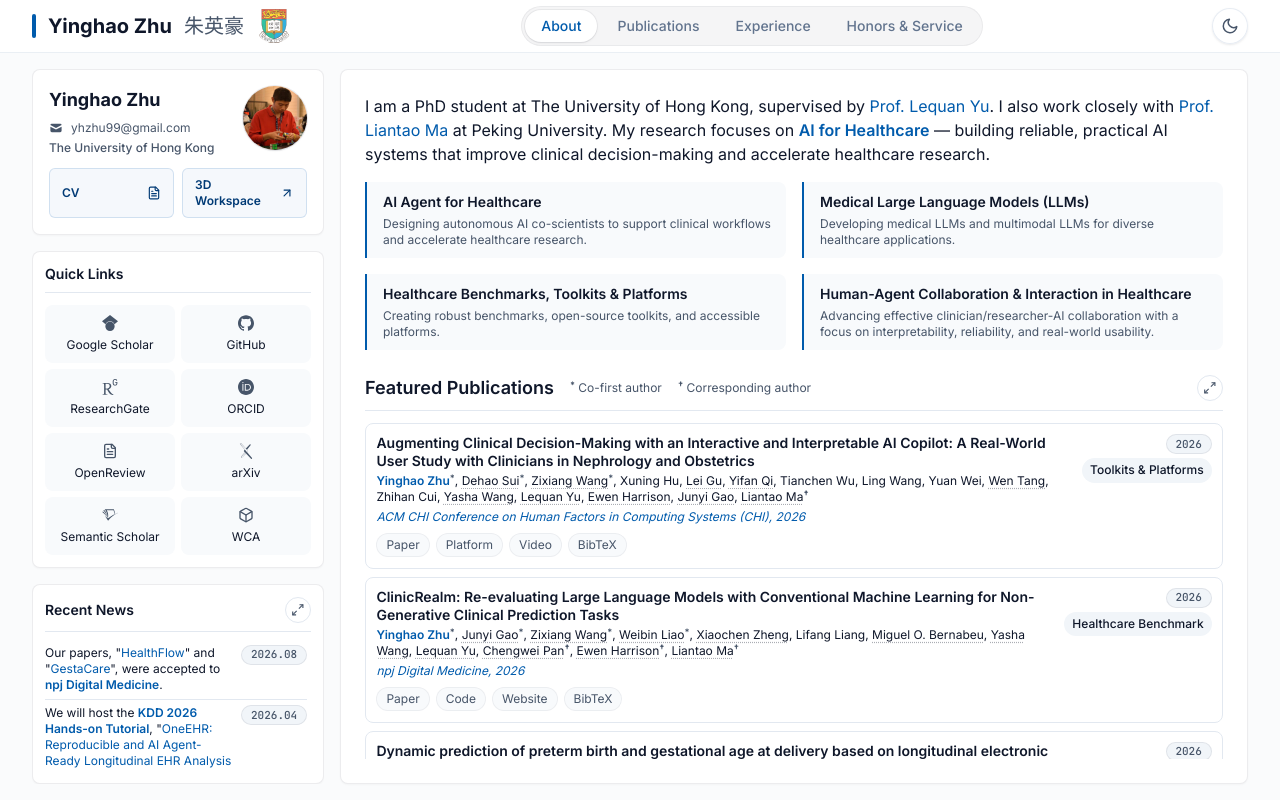
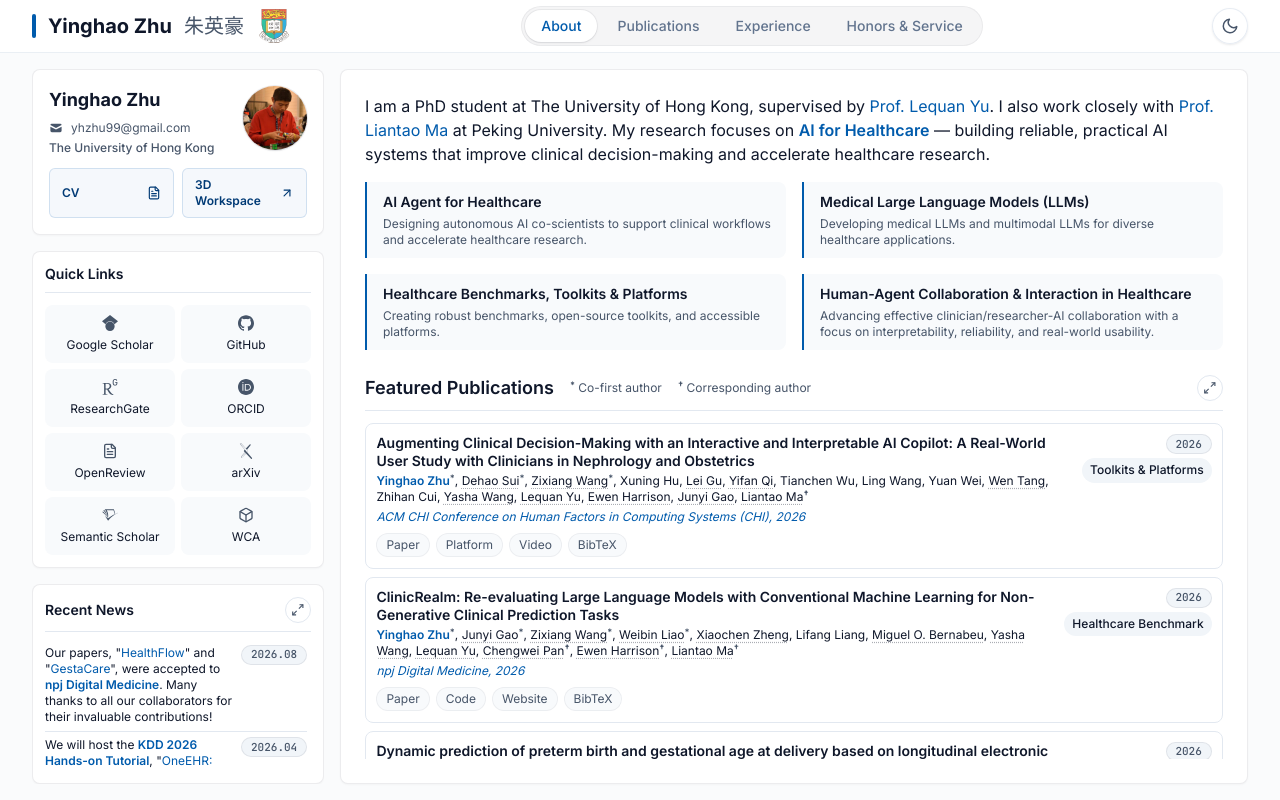
Before and after one commit to yhzhu99/yhzhu99.github.io, a Vue app: page / in a window 1280 px wide. Built offline with nearby package versions, Linux system fonts and the light colour scheme.

Commit message:
docs: thank npj paper collaborators

```diff
--- a/src/data/news.ts
+++ b/src/data/news.ts
@@ -1,5 +1,5 @@
 export const newsItems = [
-  { date: "2026.08", content: "Our papers, \"<a href=\"https://www.nature.com/articles/s41746-026-03097-0\" target=\"_blank\" rel=\"noopener noreferrer\" class=\"text-primary-blue hover:underline\">HealthFlow</a>\" and \"<a href=\"https://www.nature.com/articles/s41746-026-03071-w\" target=\"_blank\" rel=\"noopener noreferrer\" class=\"text-primary-blue hover:underline\">GestaCare</a>\", were accepted to <strong class=\"font-semibold text-primary-blue\">npj Digital Medicine</strong>." },
+  { date: "2026.08", content: "Our papers, \"<a href=\"https://www.nature.com/articles/s41746-026-03097-0\" target=\"_blank\" rel=\"noopener noreferrer\" class=\"text-primary-blue hover:underline\">HealthFlow</a>\" and \"<a href=\"https://www.nature.com/articles/s41746-026-03071-w\" target=\"_blank\" rel=\"noopener noreferrer\" class=\"text-primary-blue hover:underline\">GestaCare</a>\", were accepted to <strong class=\"font-semibold text-primary-blue\">npj Digital Medicine</strong>. Many thanks to all our collaborators for their invaluable contributions!" },
   { date: "2026.04", content: "We will host the <strong class=\"font-semibold text-primary-blue\">KDD 2026 Hands-on Tutorial</strong>, \"<a href=\"https://medx-pku.github.io/OneEHR/\" target=\"_blank\" rel=\"noopener noreferrer\" class=\"text-primary-blue hover:underline\">OneEHR: Reproducible and AI Agent-Ready Longitudinal EHR Analysis Toolkit</a>\", this August in Jeju, Korea." },
   { date: "2026.03", content: "Our paper, \"<a href=\"https://www.nature.com/articles/s41746-026-02539-z\" target=\"_blank\" rel=\"noopener noreferrer\" class=\"text-primary-blue hover:underline\">ClinicRealm</a>\", was accepted to <strong class=\"font-semibold text-primary-blue\">npj Digital Medicine</strong>." },
   { date: "2026.01", content: "Our paper, \"<a href=\"https://arxiv.org/abs/2602.00726\" target=\"_blank\" rel=\"noopener noreferrer\" class=\"text-primary-blue hover:underline\">Augmenting Clinical Decision-Making with an Interactive and Interpretable AI Copilot</a>\", was accepted to <strong class=\"font-semibold text-primary-blue\">CHI 2026</strong>." },
```
